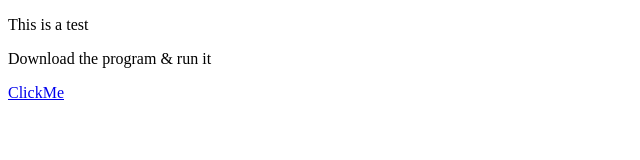
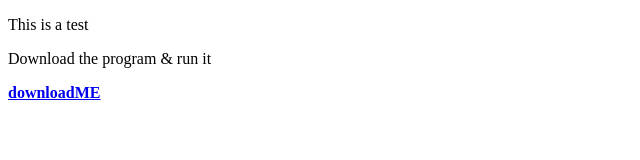
Before and after one commit to BH0/Test0000, a plain HTML site: page index.html in a window 1280 px wide. Shown: the full height of the page, 0-640 px from the left. Drawn offline with Linux system fonts and the light colour scheme.

Commit message:
Re-added Link
Prev error = 'No File'

```diff
--- a/index.html
+++ b/index.html
@@ -6,6 +6,8 @@
 </head>
 <body>
 	<!-- <a href="DownloadableTestC.exe" download> Download Here </a> -->
-	<a href="ClickHere" download="DownloadableTestC.exe"> ClickMe </a>
+	<a href="DownloadableTestC.exe" download>
+		<b> downloadME </b>
+	</a>
 </body>
 </html>
```
